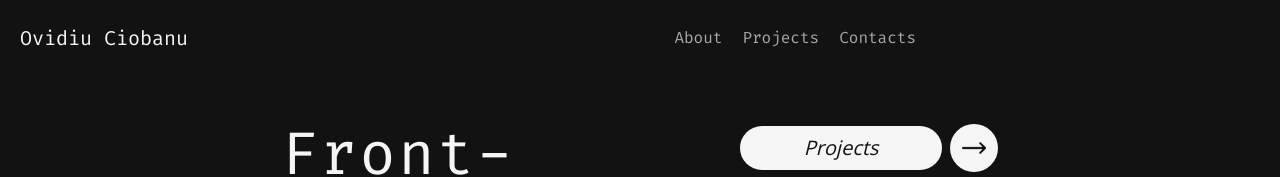
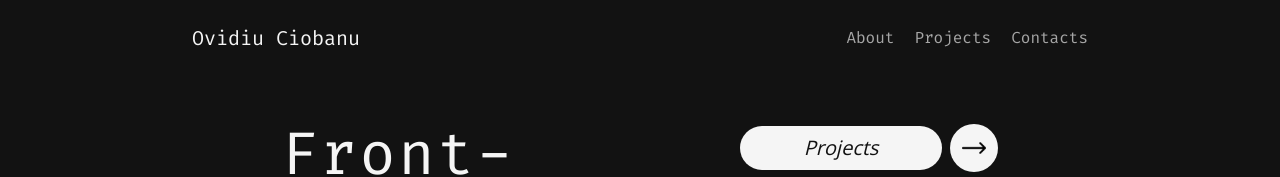
Before and after one commit to OvidiuAl3x/portfolio, a React (Vite) app: page / in a window 1280 px wide. Shown: the top 177 px of the page. Built offline with nearby package versions, Linux system fonts and the light colour scheme.

Commit message:
-remove wrong code

```diff
--- a/src/components/Header.tsx
+++ b/src/components/Header.tsx
@@ -40,7 +40,7 @@ const Header: React.FC = () => {
   }, [navOpen]);
 
   return (
-    <nav className="flex mt-1 font-fireCode md:mx-5 justify-between py-5 font-firaCode animate-transform w-[90%] xl:w-[70%] mx-auto">
+    <nav className="flex mt-1 font-fireCode justify-between py-5 font-firaCode animate-transform w-[90%] xl:w-[70%] mx-auto">
       <h1 className="text-xl">Ovidiu Ciobanu</h1>
 
       {/* Desktop navigation */}
```
